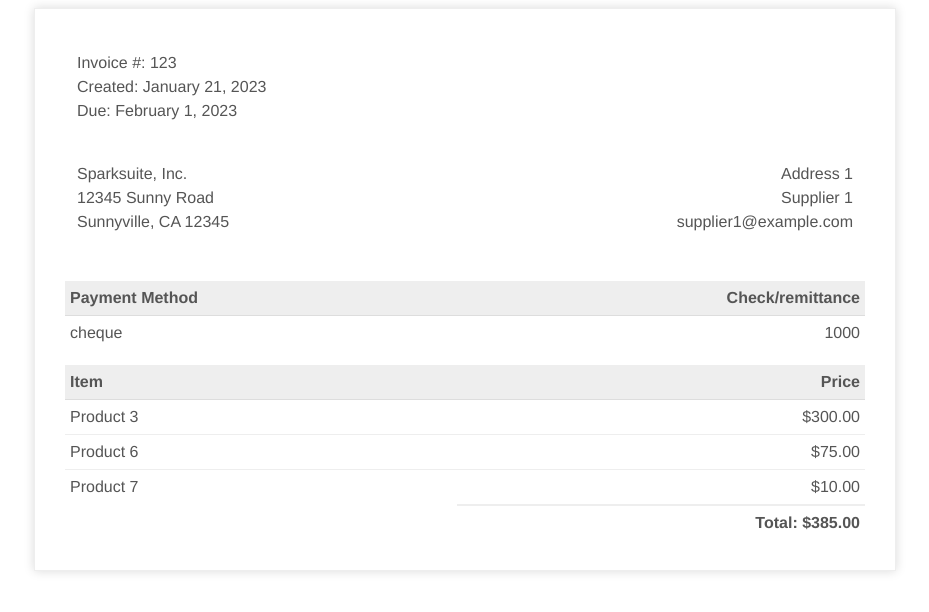
After one commit to sina-mokhtari/online_accounting, a FastAPI app: template users/templates/invoice.html in a window 1280 px wide. The commit adds this page. Shown: the top 612 px of the page, without its empty margins (175-1104 px from the left). Run offline with FastAPI, Linux system fonts and the light colour scheme; the template is opened without the code that fills it, so the values that code supplies are empty.

Commit message:
Add files via upload

```diff
--- /dev/null
+++ b/users/templates/invoice.html
@@ -0,0 +1,183 @@
+<!DOCTYPE html>
+<html>
+	<head>
+		<meta charset="utf-8" />
+		<title>Invoice</title>
+
+		<style>
+			.invoice-box {
+				max-width: 800px;
+				margin: auto;
+				padding: 30px;
+				border: 1px solid #eee;
+				box-shadow: 0 0 10px rgba(0, 0, 0, 0.15);
+				font-size: 16px;
+				line-height: 24px;
+				font-family: 'Helvetica Neue', 'Helvetica', Helvetica, Arial, sans-serif;
+				color: #555;
+			}
+
+			.invoice-box table {
+				width: 100%;
+				line-height: inherit;
+				text-align: left;
+			}
+
+			.invoice-box table td {
+				padding: 5px;
+				vertical-align: top;
+			}
+
+			.invoice-box table tr td:nth-child(2) {
+				text-align: right;
+			}
+
+			.invoice-box table tr.top table td {
+				padding-bottom: 20px;
+			}
+
+			.invoice-box table tr.top table td.title {
+				font-size: 45px;
+				line-height: 45px;
+				color: #333;
+			}
+
+			.invoice-box table tr.information table td {
+				padding-bottom: 40px;
+			}
+
+			.invoice-box table tr.heading td {
+				background: #eee;
+				border-bottom: 1px solid #ddd;
+				font-weight: bold;
+			}
+
+			.invoice-box table tr.details td {
+				padding-bottom: 20px;
+			}
+
+			.invoice-box table tr.item td {
+				border-bottom: 1px solid #eee;
+			}
+
+			.invoice-box table tr.item.last td {
+				border-bottom: none;
+			}
+
+			.invoice-box table tr.total td:nth-child(2) {
+				border-top: 2px solid #eee;
+				font-weight: bold;
+			}
+
+			@media only screen and (max-width: 600px) {
+				.invoice-box table tr.top table td {
+					width: 100%;
+					display: block;
+					text-align: center;
+				}
+
+				.invoice-box table tr.information table td {
+					width: 100%;
+					display: block;
+					text-align: center;
+				}
+			}
+
+			/** RTL **/
+			.invoice-box.rtl {
+				direction: rtl;
+				font-family: Tahoma, 'Helvetica Neue', 'Helvetica', Helvetica, Arial, sans-serif;
+			}
+
+			.invoice-box.rtl table {
+				text-align: right;
+			}
+
+			.invoice-box.rtl table tr td:nth-child(2) {
+				text-align: left;
+			}
+		</style>
+	</head>
+
+	<body>
+		<div class="invoice-box">
+			<table cellpadding="0" cellspacing="0">
+				<tr class="top">
+					<td colspan="2">
+						<table>
+							<tr>
+								<td>
+									Invoice #: 123<br />
+									Created: January 21, 2023<br />
+									Due: February 1, 2023
+								</td>
+							</tr>
+						</table>
+					</td>
+				</tr>
+
+				<tr class="information">
+					<td colspan="2">
+						<table>
+							<tr>
+								<td>
+									Sparksuite, Inc.<br />
+									12345 Sunny Road<br />
+									Sunnyville, CA 12345
+								</td>
+
+								<td>
+									Address 1<br />
+									Supplier 1<br />
+									supplier1@example.com
+								</td>
+							</tr>
+						</table>
+					</td>
+				</tr>
+
+				<tr class="heading">
+					<td>Payment Method</td>
+
+					<td>Check/remittance</td>
+				</tr>
+
+				<tr class="details">
+					<td>cheque</td>
+
+					<td>1000</td>
+				</tr>
+
+				<tr class="heading">
+					<td>Item</td>
+
+					<td>Price</td>
+				</tr>
+
+				<tr class="item">
+					<td>Product 3</td>
+
+					<td>$300.00</td>
+				</tr>
+
+				<tr class="item">
+					<td>Product 6</td>
+
+					<td>$75.00</td>
+				</tr>
+
+				<tr class="item last">
+					<td>Product 7</td>
+
+					<td>$10.00</td>
+				</tr>
+
+				<tr class="total">
+					<td></td>
+
+					<td>Total: $385.00</td>
+				</tr>
+			</table>
+		</div>
+	</body>
+</html>
--- a/users/templates/profile.html
+++ b/users/templates/profile.html
@@ -20,6 +20,7 @@
                     <p><strong>Quantity:</strong> <span id="product-quantity">10</span></p>
                     <p><strong>Supplier:</strong> <span id="product-supplier">Supplier 1</span></p>
                     <p><strong>Status:</strong> <span id="product-status">In Stock</span></p>
+                    <p><strong>Price:</strong> <span id="product-price">150.0</span></p>
 
                     <button class="btn btn-primary">Edit</button>
                     <button class="btn btn-danger">Delete</button>
```
Also changed, not shown: users/templates/customers.html (added, +91 -0 lines), users/templates/orders.html (+13 -13 lines), users/templates/products.html (+36 -0 lines).
